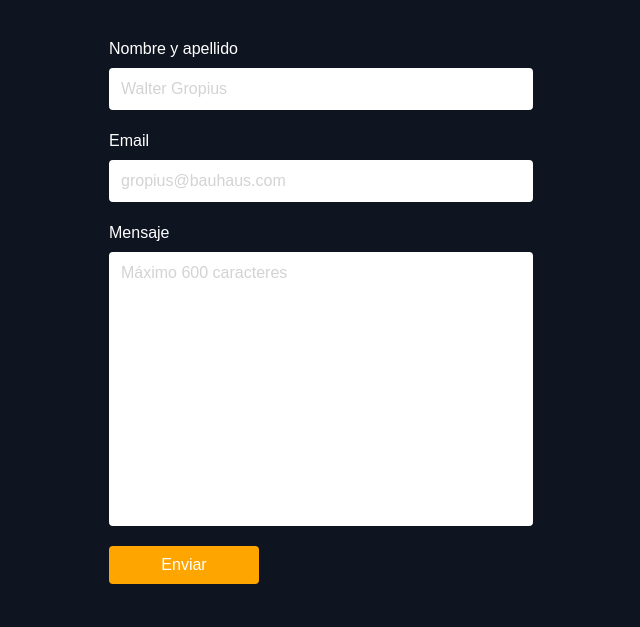
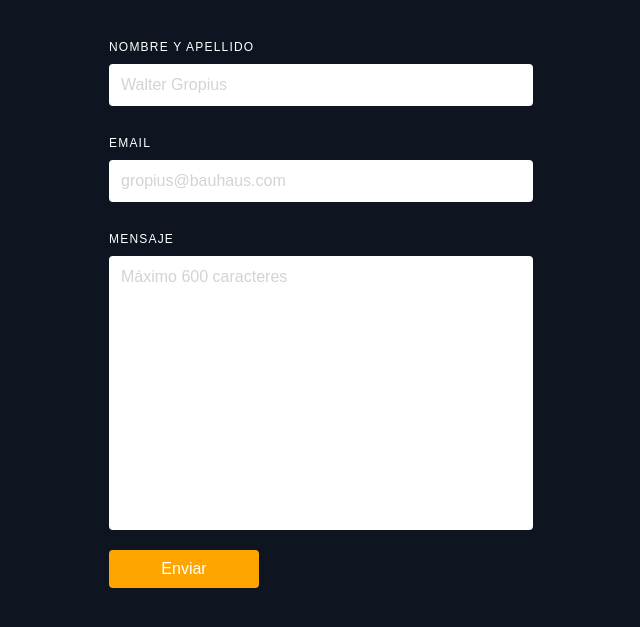
Before and after one commit to ferbruno/ferbruno.github.io, a Jekyll site: the page works/otros/contacto.html, which Jekyll copies as it is, in a window 1280 px wide. Shown: the top 627 px of the page, without its empty margins (331-971 px from the left). Built offline with Jekyll 4.4.1, drawn with Linux system fonts in a browser that asks for light colours.

Commit message:
Add files via upload

```diff
--- a/works/otros/contacto.html
+++ b/works/otros/contacto.html
@@ -41,13 +41,16 @@
 
     label {
         padding-left: 0;
+           font-size: 12px;
+    text-transform: uppercase;
+    letter-spacing: .1em;
     }
 
     input,
     textarea {
         font-size: 1rem;
         border: 2px solid #fff;
-        margin-bottom: 12px;
+        margin-bottom: 20px;
     }
 
     textarea {
```
